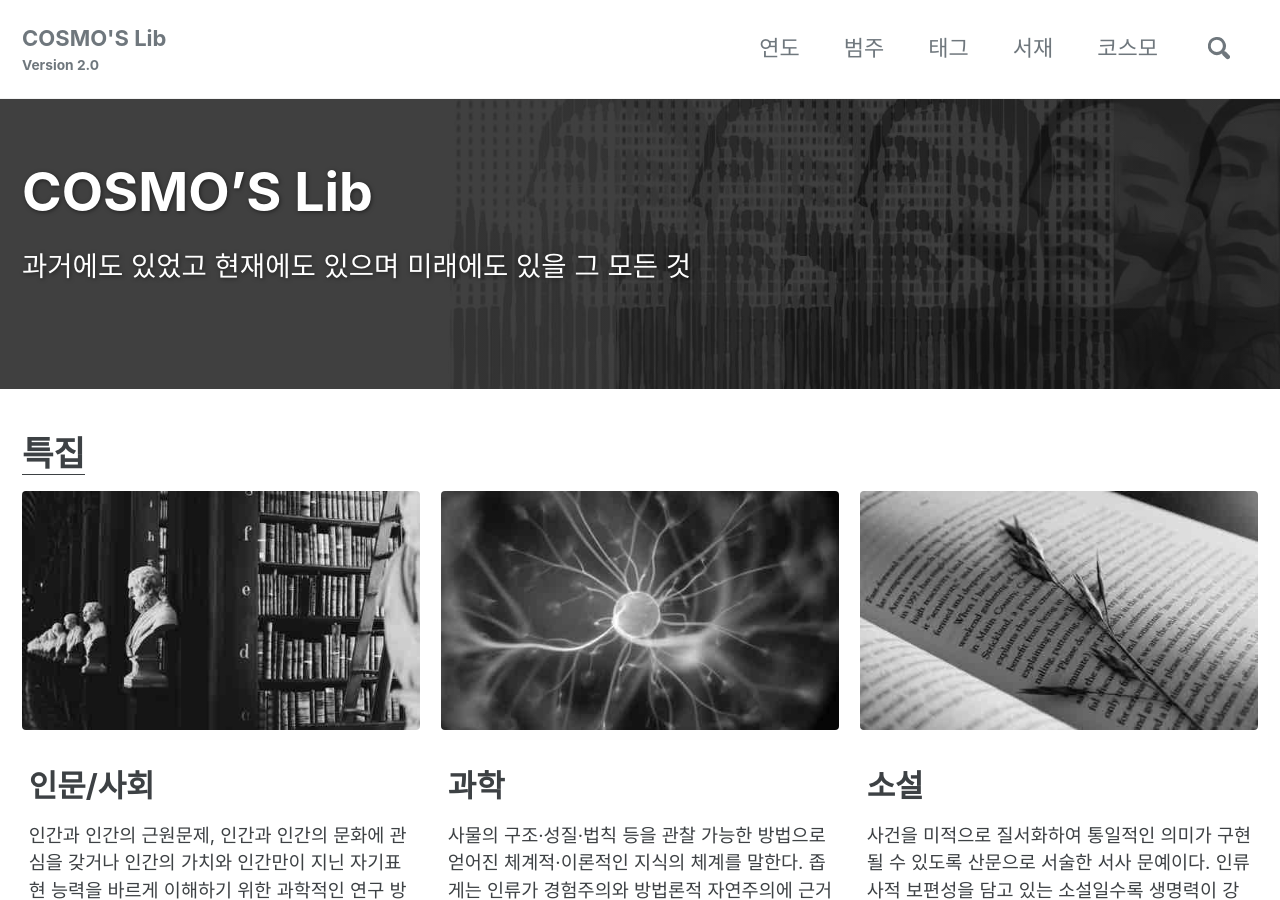
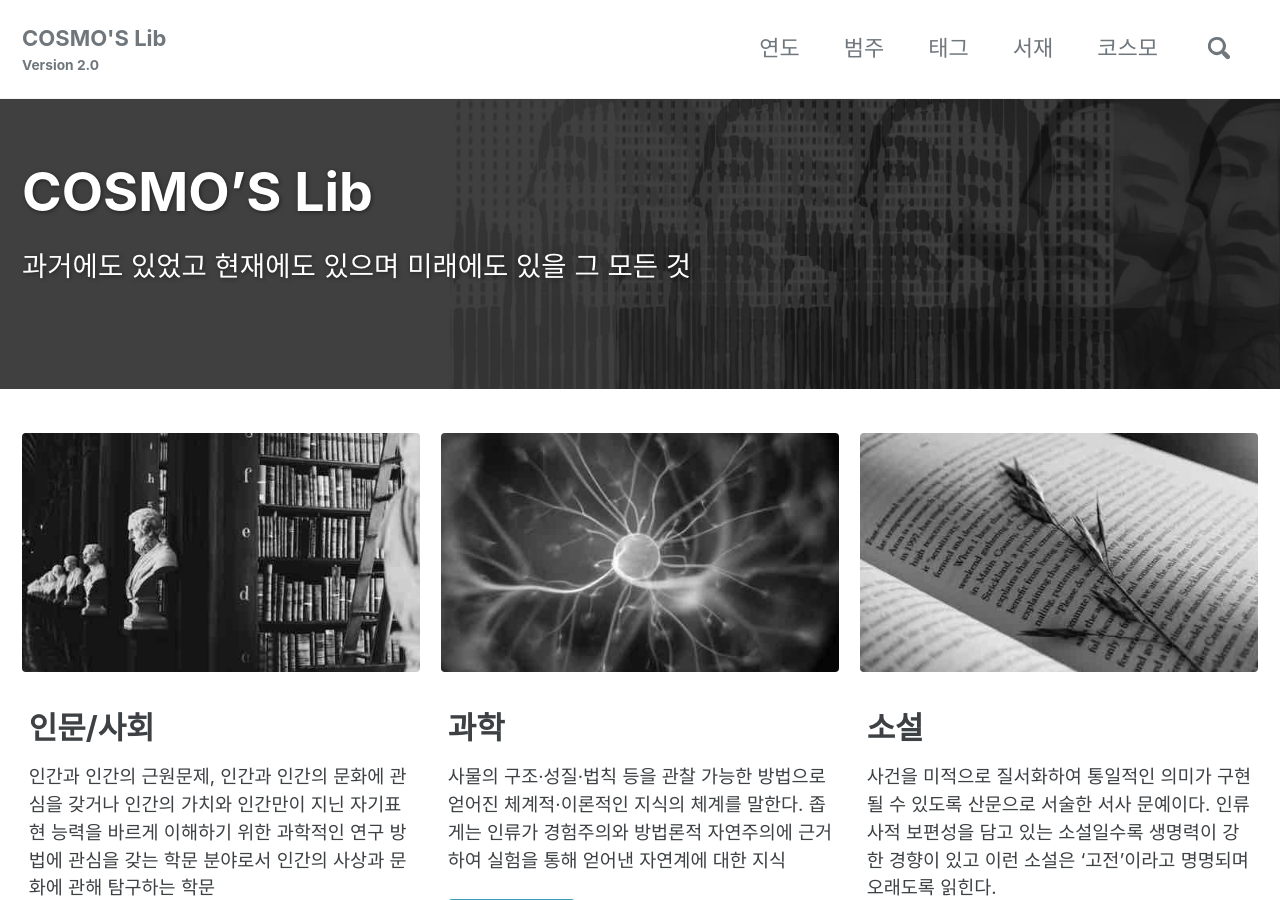
Before and after one commit to deftone2000/cosmo-s-archive, a Jekyll site: the page built from _pages/home.md, in a window 1280 px wide and 900 px high. Built offline with Jekyll 4.4.1, drawn with Linux system fonts in a browser that asks for light colours; cached includes are drawn as plain includes; nearby versions of some CDN libraries; comment, search, counter and statistics services are not loaded; a style sheet for code colours, icons or effects is not loaded.

Commit message:
no message

```diff
--- a/_pages/home.md
+++ b/_pages/home.md
@@ -53,11 +53,11 @@ feature_row:
     btn_label: "더 알아보기"
 ---
 
-# <u>특집</u>
-
 {% include feature_row %}
 
-# <u>최근 글</u>
+# 최근 글
+
+<br>
 
 {% for post in site.posts limit: 5 %}
   {% include archive-single.html %}
```
